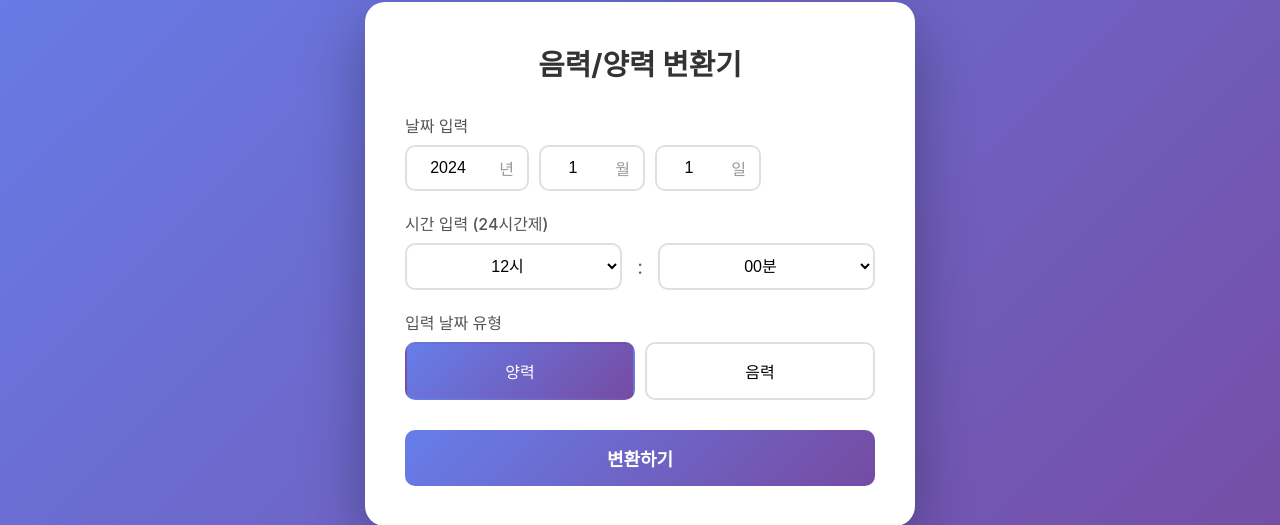
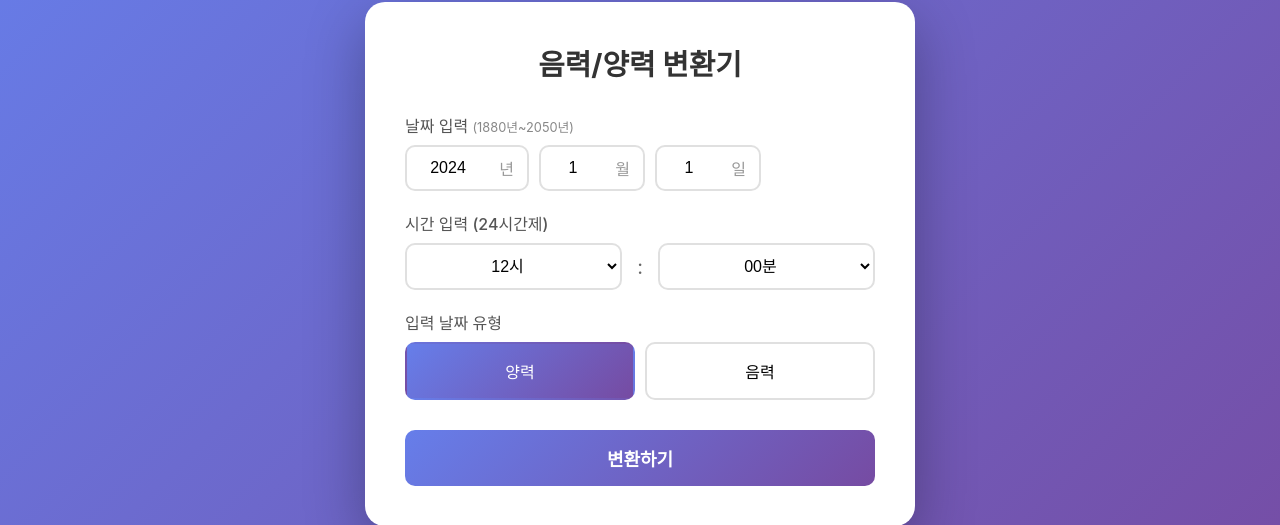
Before and after one commit to Eddy-power/ganji-1, a Flask app: page / in a window 1280 px wide. Shown: the part 136-661 px from the top of the page. Run offline with Flask 3, Linux system fonts and the light colour scheme.

Commit message:
Restrict date input to supported lunar calendar range
Update the date input field to accept years between 1880 and 2050, and return an error message for out-of-range dates.

Replit-Commit-Author: Agent
Replit-Commit-Session-Id: 5b41d9a2-2124-4fc7-83c5-6aba2f4248d3
Replit-Commit-Checkpoint-Type: full_checkpoint
Replit-Commit-Event-Id: f7e223b8-d56e-4e2a-9433-93ed7316b614
Replit-Commit-Screenshot-Url: https://storage.googleapis.com/screenshot-production-us-central1/04619390-5d95-4867-bf0c-10615ef9b2f0/5b41d9a2-2124-4fc7-83c5-6aba2f4248d3/M5wDhzz

```diff
--- a/app.py
+++ b/app.py
@@ -94,6 +94,12 @@ def convert():
     result = {}
 
     try:
+        if year < 1880 or year > 2050:
+            return jsonify({
+                'success': False,
+                'error': f'지원 가능한 연도 범위는 1880년~2050년입니다. 입력하신 {year}년은 변환할 수 없습니다.'
+            })
+
         if calendar_type == 'solar':
             calendar.setSolarDate(year, month, day)
         else:
--- a/templates/index.html
+++ b/templates/index.html
@@ -283,10 +283,10 @@
         <h1>음력/양력 변환기</h1>
 
         <div class="form-group">
-            <label>날짜 입력</label>
+            <label>날짜 입력 <span style="font-size: 0.8em; color: #888; font-weight: normal;">(1880년~2050년)</span></label>
             <div class="date-inputs">
                 <div class="input-with-label">
-                    <input type="number" id="year" placeholder="년" min="1900" max="2100" value="2024">
+                    <input type="number" id="year" placeholder="년" min="1880" max="2050" value="2024">
                     <span>년</span>
                 </div>
                 <div class="input-with-label">
```
Also changed, not shown: 1 other file.
